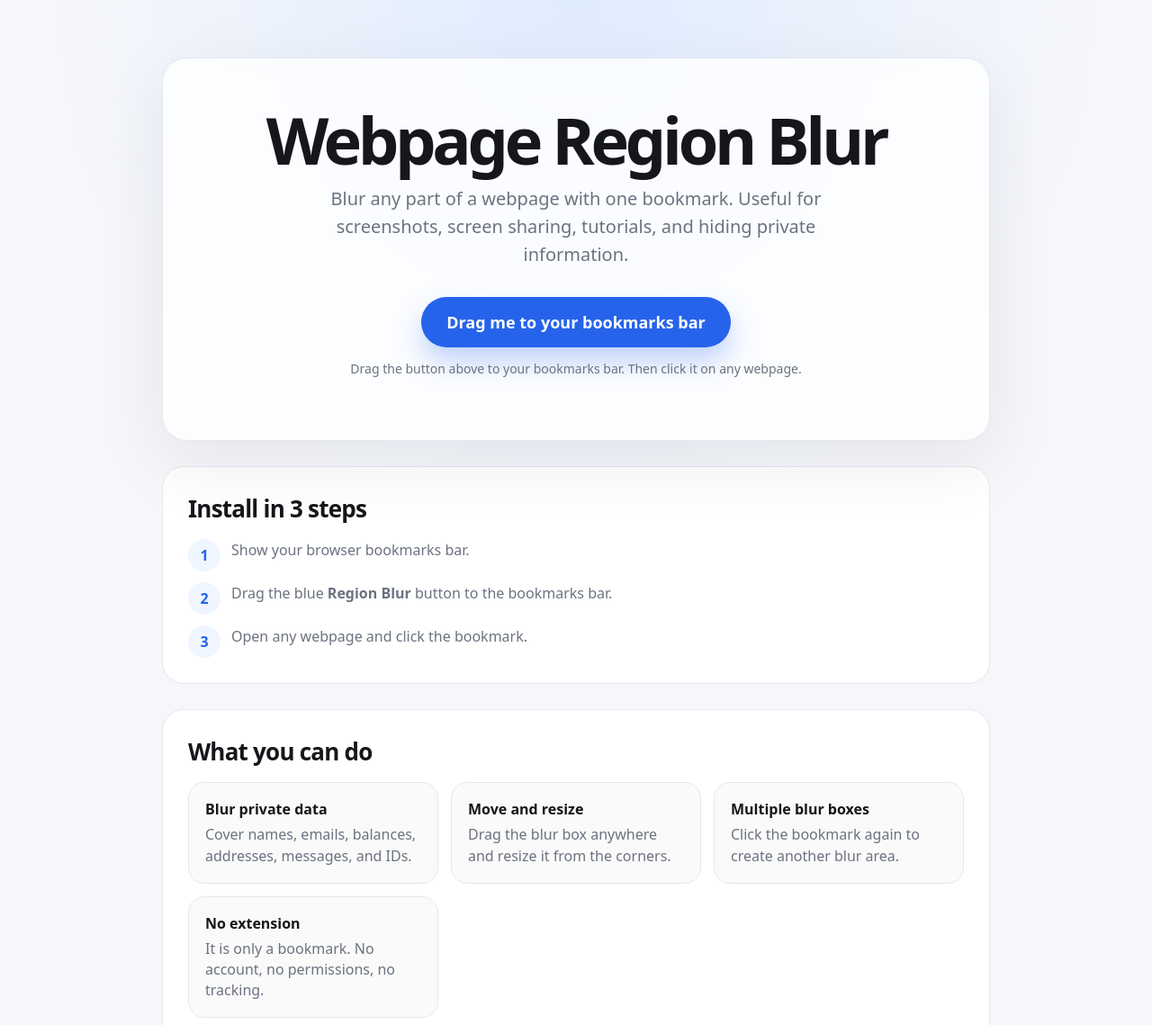
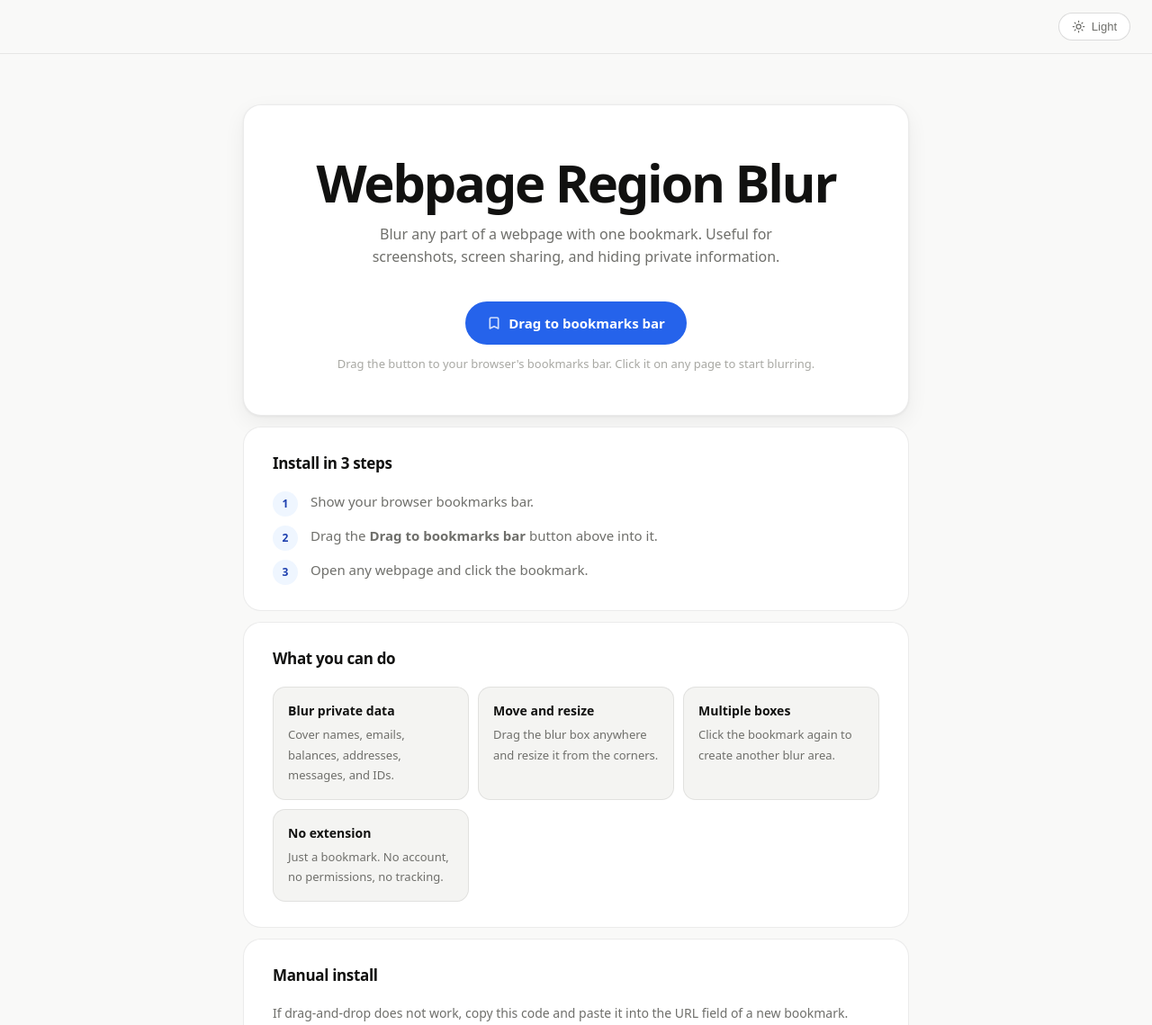
Before and after one commit to vezyldicode/Webpage-Region-Blur, a website: page docs/index.html in a window 1280 px wide. Shown: the top 1139 px of the page at 90% size. Drawn offline with Linux system fonts and the light colour scheme.

Commit message:
edit index.html

```diff
--- a/docs/index.html
+++ b/docs/index.html
@@ -1,230 +1,320 @@
 <!doctype html>
-<html lang="en">
+<html lang="en" data-theme="light">
 <head>
   <meta charset="utf-8" />
   <meta name="viewport" content="width=device-width,initial-scale=1" />
-
   <title>Webpage Region Blur Bookmarklet</title>
 
   <style>
     :root {
-      color-scheme: light;
-      --bg: #f6f7fb;
-      --card: #ffffff;
-      --text: #15171a;
-      --muted: #6b7280;
-      --border: #e5e7eb;
+      --bg: #f9f9f8;
+      --surface: #ffffff;
+      --surface-2: #f4f4f2;
+      --text: #111110;
+      --text-muted: #6f6f6b;
+      --text-faint: #a8a8a3;
+      --border: rgba(0,0,0,0.08);
+      --border-strong: rgba(0,0,0,0.14);
       --accent: #2563eb;
-      --accent-dark: #1d4ed8;
-      --code: #f3f4f6;
+      --accent-hover: #1d4ed8;
+      --accent-subtle: #eff6ff;
+      --accent-text: #1e40af;
+      --radius-sm: 8px;
+      --radius-md: 14px;
+      --radius-lg: 20px;
+      --shadow: 0 1px 3px rgba(0,0,0,0.06), 0 8px 24px rgba(0,0,0,0.06);
     }
 
-    * {
-      box-sizing: border-box;
+    [data-theme="dark"] {
+      --bg: #111110;
+      --surface: #1c1c1a;
+      --surface-2: #242422;
+      --text: #f0efec;
+      --text-muted: #9b9b96;
+      --text-faint: #5a5a56;
+      --border: rgba(255,255,255,0.08);
+      --border-strong: rgba(255,255,255,0.13);
+      --accent: #3b82f6;
+      --accent-hover: #60a5fa;
+      --accent-subtle: rgba(59,130,246,0.12);
+      --accent-text: #93c5fd;
+      --shadow: 0 1px 3px rgba(0,0,0,0.3), 0 8px 24px rgba(0,0,0,0.3);
     }
 
+    * { box-sizing: border-box; margin: 0; padding: 0; }
+
     body {
-      margin: 0;
+      font-family: system-ui, -apple-system, BlinkMacSystemFont, "Segoe UI", sans-serif;
+      background: var(--bg);
+      color: var(--text);
       min-height: 100vh;
-      font-family:
-        system-ui,
-        -apple-system,
-        BlinkMacSystemFont,
-        "Segoe UI",
-        sans-serif;
-      background:
-        radial-gradient(circle at top, #e0ecff 0, transparent 36rem),
-        var(--bg);
-      color: var(--text);
+      transition: background 0.2s, color 0.2s;
     }
 
-    main {
-      width: min(920px, calc(100% - 32px));
-      margin: 0 auto;
-      padding: 64px 0;
+    /* ── Top bar ─────────────────────────────── */
+    .topbar {
+      position: sticky;
+      top: 0;
+      z-index: 10;
+      display: flex;
+      justify-content: flex-end;
+      padding: 14px 24px;
+      background: var(--bg);
+      border-bottom: 1px solid var(--border);
+      transition: background 0.2s;
     }
 
+    .theme-toggle {
+      display: inline-flex;
+      align-items: center;
+      gap: 7px;
+      padding: 7px 14px;
+      border: 1px solid var(--border-strong);
+      border-radius: 99px;
+      background: var(--surface);
+      color: var(--text-muted);
+      font-size: 13px;
+      font-weight: 500;
+      cursor: pointer;
+      transition: all 0.15s;
+      user-select: none;
+    }
+
+    .theme-toggle:hover { color: var(--text); border-color: var(--accent); }
+
+    .theme-toggle svg { width: 15px; height: 15px; flex-shrink: 0; }
+
+    /* ── Layout ──────────────────────────────── */
+    main {
+      width: min(740px, calc(100% - 40px));
+      margin: 0 auto;
+      padding: 56px 0 80px;
+      display: flex;
+      flex-direction: column;
+      gap: 12px;
+    }
+
+    /* ── Hero ────────────────────────────────── */
     .hero {
       text-align: center;
-      padding: 56px 24px;
-      background: rgba(255, 255, 255, 0.78);
+      padding: 56px 32px 48px;
+      background: var(--surface);
       border: 1px solid var(--border);
-      border-radius: 28px;
-      box-shadow: 0 24px 80px rgba(15, 23, 42, 0.08);
-      backdrop-filter: blur(16px);
+      border-radius: var(--radius-lg);
+      box-shadow: var(--shadow);
     }
 
     h1 {
-      margin: 0 0 16px;
-      font-size: clamp(40px, 7vw, 72px);
-      line-height: 0.95;
-      letter-spacing: -0.06em;
+      font-size: clamp(32px, 6vw, 58px);
+      font-weight: 700;
+      letter-spacing: -0.04em;
+      line-height: 1.05;
+      margin-bottom: 14px;
     }
 
     .subtitle {
-      max-width: 640px;
-      margin: 0 auto 32px;
-      color: var(--muted);
-      font-size: 20px;
-      line-height: 1.55;
+      max-width: 520px;
+      margin: 0 auto 36px;
+      color: var(--text-muted);
+      font-size: 16px;
+      line-height: 1.6;
     }
 
     .install-button {
       display: inline-flex;
       align-items: center;
-      justify-content: center;
-      min-height: 56px;
-      padding: 0 28px;
-      border-radius: 999px;
+      gap: 8px;
+      height: 48px;
+      padding: 0 24px;
+      border-radius: 99px;
       background: var(--accent);
-      color: white;
-      font-size: 18px;
-      font-weight: 700;
+      color: #fff;
+      font-size: 15px;
+      font-weight: 600;
       text-decoration: none;
-      box-shadow: 0 16px 30px rgba(37, 99, 235, 0.28);
       cursor: grab;
       user-select: none;
+      transition: background 0.15s, transform 0.1s;
     }
 
-    .install-button:hover {
-      background: var(--accent-dark);
+    .install-button:hover { background: var(--accent-hover); }
+    .install-button:active { transform: scale(0.97); }
+
+    .install-button svg { width: 16px; height: 16px; opacity: 0.8; }
+
+    .hint {
+      margin-top: 12px;
+      color: var(--text-faint);
+      font-size: 13px;
     }
 
-    .hint {
-      margin-top: 14px;
-      color: var(--muted);
-      font-size: 14px;
-    }
-
+    /* ── Cards ───────────────────────────────── */
     section {
-      margin-top: 28px;
-      padding: 28px;
-      background: var(--card);
+      padding: 28px 32px;
+      background: var(--surface);
       border: 1px solid var(--border);
-      border-radius: 24px;
+      border-radius: var(--radius-lg);
     }
 
     h2 {
-      margin: 0 0 16px;
-      font-size: 26px;
-      letter-spacing: -0.03em;
+      font-size: 17px;
+      font-weight: 600;
+      letter-spacing: -0.02em;
+      margin-bottom: 20px;
+      color: var(--text);
     }
 
+    /* ── Steps ───────────────────────────────── */
     .steps {
-      display: grid;
-      gap: 12px;
-      padding: 0;
-      margin: 0;
       list-style: none;
+      display: flex;
+      flex-direction: column;
+      gap: 10px;
     }
 
     .steps li {
-      display: grid;
-      grid-template-columns: 36px 1fr;
-      gap: 12px;
-      align-items: start;
-      color: var(--muted);
-      line-height: 1.5;
+      display: flex;
+      align-items: flex-start;
+      gap: 14px;
+      color: var(--text-muted);
+      font-size: 15px;
+      line-height: 1.55;
     }
 
     .number {
-      display: inline-grid;
+      flex-shrink: 0;
+      width: 28px;
+      height: 28px;
+      border-radius: 50%;
+      background: var(--accent-subtle);
+      color: var(--accent-text);
+      font-size: 12px;
+      font-weight: 700;
+      display: grid;
       place-items: center;
-      width: 36px;
-      height: 36px;
-      border-radius: 50%;
-      background: #eff6ff;
-      color: var(--accent);
-      font-weight: 800;
     }
 
+    /* ── Features grid ───────────────────────── */
     .features {
       display: grid;
-      grid-template-columns: repeat(auto-fit, minmax(220px, 1fr));
-      gap: 14px;
+      grid-template-columns: repeat(auto-fit, minmax(180px, 1fr));
+      gap: 10px;
     }
 
     .feature {
-      padding: 18px;
+      padding: 16px;
+      background: var(--surface-2);
       border: 1px solid var(--border);
-      border-radius: 18px;
-      background: #fafafa;
+      border-radius: var(--radius-md);
     }
 
     .feature strong {
       display: block;
-      margin-bottom: 6px;
+      font-size: 14px;
+      font-weight: 600;
+      margin-bottom: 5px;
+      color: var(--text);
     }
 
     .feature span {
-      color: var(--muted);
-      line-height: 1.45;
+      font-size: 13px;
+      color: var(--text-muted);
+      line-height: 1.5;
     }
 
-    code {
-      padding: 3px 6px;
-      border-radius: 8px;
-      background: var(--code);
-      font-family: ui-monospace, SFMono-Regular, Menlo, Consolas, monospace;
-      font-size: 0.92em;
+    /* ── Manual install ──────────────────────── */
+    .manual-box {
+      display: flex;
+      flex-direction: column;
+      gap: 12px;
     }
 
-    .manual-box {
-      display: grid;
-      gap: 12px;
+    .manual-box p {
+      font-size: 14px;
+      color: var(--text-muted);
+      line-height: 1.55;
     }
 
     textarea {
       width: 100%;
-      min-height: 120px;
+      min-height: 100px;
       resize: vertical;
-      padding: 14px;
-      border: 1px solid var(--border);
-      border-radius: 14px;
-      background: #fafafa;
+      padding: 12px 14px;
+      border: 1px solid var(--border-strong);
+      border-radius: var(--radius-sm);
+      background: var(--surface-2);
+      color: var(--text);
       font-family: ui-monospace, SFMono-Regular, Menlo, Consolas, monospace;
-      font-size: 13px;
-      line-height: 1.45;
+      font-size: 12px;
+      line-height: 1.5;
+      transition: border-color 0.15s;
+      outline: none;
     }
+
+    textarea:focus { border-color: var(--accent); }
 
     button {
       width: fit-content;
-      border: 0;
-      border-radius: 999px;
-      padding: 12px 18px;
-      background: #111827;
-      color: white;
-      font-weight: 700;
+      display: inline-flex;
+      align-items: center;
+      gap: 6px;
+      padding: 9px 18px;
+      border: 1px solid var(--border-strong);
+      border-radius: 99px;
+      background: var(--surface);
+      color: var(--text);
+      font-size: 13px;
+      font-weight: 600;
       cursor: pointer;
+      transition: all 0.15s;
     }
 
-    button:disabled {
-      opacity: 0.55;
-      cursor: not-allowed;
+    button:hover { border-color: var(--accent); color: var(--accent); }
+    button:disabled { opacity: 0.4; cursor: not-allowed; }
+
+    .status {
+      color: var(--text-faint);
+      font-size: 13px;
+      min-height: 18px;
     }
 
-    .status {
-      color: var(--muted);
-      font-size: 14px;
+    code {
+      padding: 2px 7px;
+      border-radius: 5px;
+      background: var(--surface-2);
+      border: 1px solid var(--border);
+      font-family: ui-monospace, SFMono-Regular, Menlo, Consolas, monospace;
+      font-size: 0.88em;
+      color: var(--text);
     }
 
+    /* ── Footer ──────────────────────────────── */
     footer {
-      padding: 32px 0 0;
+      padding-top: 24px;
       text-align: center;
-      color: var(--muted);
-      font-size: 14px;
+      color: var(--text-faint);
+      font-size: 13px;
     }
   </style>
 </head>
 
 <body>
+  <div class="topbar">
+    <button class="theme-toggle" id="themeToggle" aria-label="Toggle theme">
+      <svg id="themeIcon" viewBox="0 0 24 24" fill="none" stroke="currentColor" stroke-width="2" stroke-linecap="round" stroke-linejoin="round">
+        <circle cx="12" cy="12" r="4"/><path d="M12 2v2M12 20v2M4.93 4.93l1.41 1.41M17.66 17.66l1.41 1.41M2 12h2M20 12h2M6.34 17.66l-1.41 1.41M19.07 4.93l-1.41 1.41"/>
+      </svg>
+      <span id="themeLabel">Light</span>
+    </button>
+  </div>
+
   <main>
     <div class="hero">
       <h1>Webpage Region Blur</h1>
 
       <p class="subtitle">
         Blur any part of a webpage with one bookmark.
-        Useful for screenshots, screen sharing, tutorials, and hiding private information.
+        Useful for screenshots, screen sharing, and hiding private information.
       </p>
 
       <a
@@ -234,12 +324,11 @@
         title="Region Blur by Vezyl"
         draggable="true"
       >
-        Drag me to your bookmarks bar
+        <svg viewBox="0 0 24 24" fill="none" stroke="currentColor" stroke-width="2.5" stroke-linecap="round" stroke-linejoin="round" aria-hidden="true"><path d="M5 5a2 2 0 0 1 2-2h10a2 2 0 0 1 2 2v16l-7-3.5L5 21V5z"/></svg>
+        Drag to bookmarks bar
       </a>
 
-      <p class="hint">
-        Drag the button above to your bookmarks bar. Then click it on any webpage.
-      </p>
+      <p class="hint">Drag the button to your browser's bookmarks bar. Click it on any page to start blurring.</p>
     </div>
 
     <section>
@@ -253,7 +342,7 @@
 
         <li>
           <span class="number">2</span>
-          <span>Drag the blue <strong>Region Blur</strong> button to the bookmarks bar.</span>
+          <span>Drag the <strong>Drag to bookmarks bar</strong> button above into it.</span>
         </li>
 
         <li>
@@ -278,13 +367,13 @@
         </div>
 
         <div class="feature">
-          <strong>Multiple blur boxes</strong>
+          <strong>Multiple boxes</strong>
           <span>Click the bookmark again to create another blur area.</span>
         </div>
 
         <div class="feature">
           <strong>No extension</strong>
-          <span>It is only a bookmark. No account, no permissions, no tracking.</span>
+          <span>Just a bookmark. No account, no permissions, no tracking.</span>
         </div>
       </div>
     </section>
@@ -299,7 +388,10 @@
 
         <textarea id="bookmarkletCode" readonly></textarea>
 
-        <button id="copyButton" type="button">Copy bookmarklet code</button>
+        <button id="copyButton" type="button" disabled>
+          <svg width="14" height="14" viewBox="0 0 24 24" fill="none" stroke="currentColor" stroke-width="2.5" stroke-linecap="round" stroke-linejoin="round" aria-hidden="true"><rect x="9" y="9" width="13" height="13" rx="2"/><path d="M5 15H4a2 2 0 0 1-2-2V4a2 2 0 0 1 2-2h9a2 2 0 0 1 2 2v1"/></svg>
+          Copy bookmarklet code
+        </button>
 
         <div id="copyStatus" class="status"></div>
       </div>
@@ -338,7 +430,7 @@
 
   <script>
     const BOOKMARK_NAME = "Region Blur by Vezyl";
-    const BUTTON_TEXT = "Drag me to your bookmarks bar";
+    const BUTTON_TEXT_READY = "Drag to bookmarks bar";
 
     const installButton = document.getElementById("installButton");
     const bookmarkletTextarea = document.getElementById("bookmarkletCode");
@@ -347,10 +439,9 @@
 
     let bookmarkletCode = "";
 
-    installButton.textContent = "Loading bookmarklet...";
+    installButton.textContent = "Loading…";
     installButton.title = BOOKMARK_NAME;
     installButton.removeAttribute("href");
-    copyButton.disabled = true;
 
     const escapeHtml = (value) =>
       value
@@ -362,21 +453,17 @@
 
     fetch("./bookmarklet.txt", { cache: "no-store" })
       .then((response) => {
-        if (!response.ok) {
-          throw new Error("Cannot load bookmarklet.txt");
-        }
-
+        if (!response.ok) throw new Error("Cannot load bookmarklet.txt");
         return response.text();
       })
       .then((text) => {
         bookmarkletCode = text.trim();
 
-        if (!bookmarkletCode.startsWith("javascript:")) {
+        if (!bookmarkletCode.startsWith("javascript:"))
           throw new Error("Invalid bookmarklet format");
-        }
 
         installButton.href = bookmarkletCode;
-        installButton.textContent = BUTTON_TEXT;
+        installButton.innerHTML = `<svg width="16" height="16" viewBox="0 0 24 24" fill="none" stroke="currentColor" stroke-width="2.5" stroke-linecap="round" stroke-linejoin="round" aria-hidden="true"><path d="M5 5a2 2 0 0 1 2-2h10a2 2 0 0 1 2 2v16l-7-3.5L5 21V5z"/></svg> ${BUTTON_TEXT_READY}`;
         installButton.title = BOOKMARK_NAME;
         installButton.setAttribute("aria-label", BOOKMARK_NAME);
 
@@ -390,14 +477,9 @@
       });
 
     installButton.addEventListener("dragstart", (event) => {
-      if (!bookmarkletCode) {
-        event.preventDefault();
-        return;
-      }
+      if (!bookmarkletCode) { event.preventDefault(); return; }
 
-      const bookmarkHtml =
-        `<a href="${escapeHtml(bookmarkletCode)}">${escapeHtml(BOOKMARK_NAME)}</a>`;
-
+      const bookmarkHtml = `<a href="${escapeHtml(bookmarkletCode)}">${escapeHtml(BOOKMARK_NAME)}</a>`;
       event.dataTransfer.setData("text/uri-list", bookmarkletCode);
       event.dataTransfer.setData("text/plain", bookmarkletCode);
       event.dataTransfer.setData("text/html", bookmarkHtml);
@@ -405,9 +487,7 @@
     });
 
     copyButton.addEventListener("click", async () => {
-      if (!bookmarkletCode) {
-        return;
-      }
+      if (!bookmarkletCode) return;
 
       try {
         await navigator.clipboard.writeText(bookmarkletCode);
@@ -418,6 +498,35 @@
         copyStatus.textContent = "Copied.";
       }
     });
+
+    /* ── Theme toggle ────────────────────────── */
+    const html = document.documentElement;
+    const themeToggle = document.getElementById("themeToggle");
+    const themeLabel = document.getElementById("themeLabel");
+    const themeIcon = document.getElementById("themeIcon");
+
+    const SUN_PATH = `<circle cx="12" cy="12" r="4"/><path d="M12 2v2M12 20v2M4.93 4.93l1.41 1.41M17.66 17.66l1.41 1.41M2 12h2M20 12h2M6.34 17.66l-1.41 1.41M19.07 4.93l-1.41 1.41"/>`;
+    const MOON_PATH = `<path d="M21 12.79A9 9 0 1 1 11.21 3 7 7 0 0 0 21 12.79z"/>`;
+
+    const savedTheme = localStorage.getItem("blur-theme");
+    if (savedTheme === "dark") applyTheme("dark");
+
+    function applyTheme(theme) {
+      html.setAttribute("data-theme", theme);
+      if (theme === "dark") {
+        themeLabel.textContent = "Dark";
+        themeIcon.innerHTML = MOON_PATH;
+      } else {
+        themeLabel.textContent = "Light";
+        themeIcon.innerHTML = SUN_PATH;
+      }
+    }
+
+    themeToggle.addEventListener("click", () => {
+      const next = html.getAttribute("data-theme") === "dark" ? "light" : "dark";
+      applyTheme(next);
+      localStorage.setItem("blur-theme", next);
+    });
   </script>
 </body>
 </html>
```
